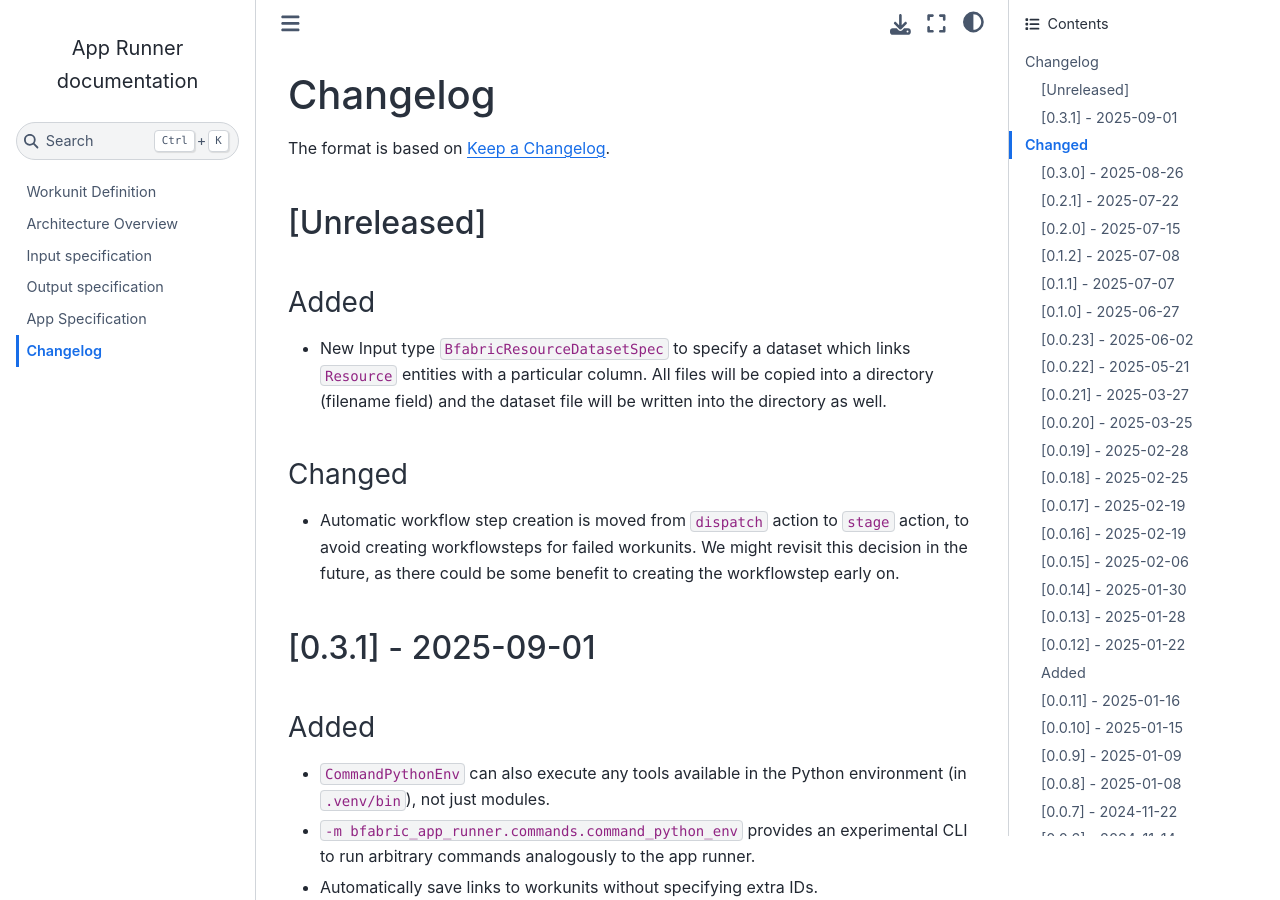
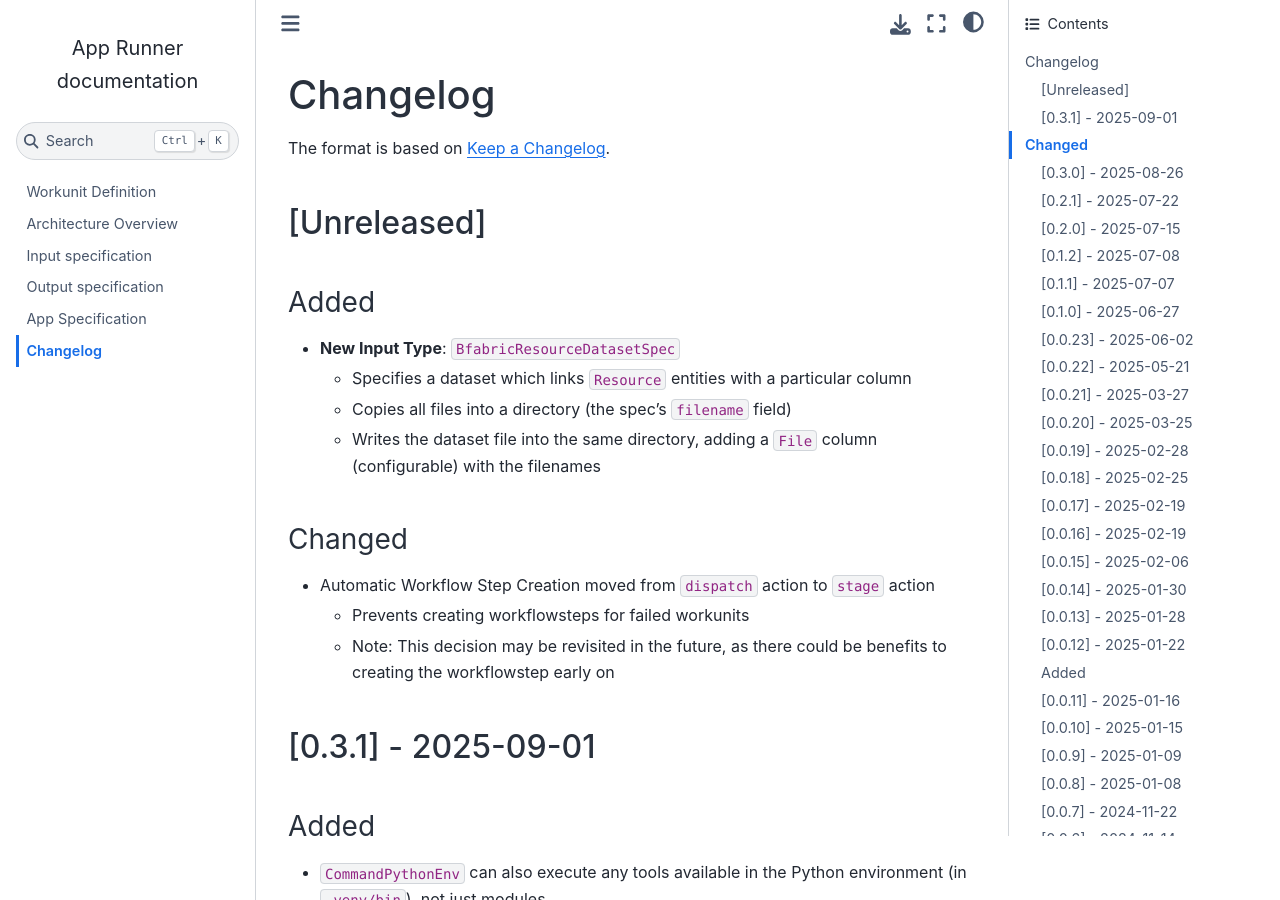
Before and after one commit to fgcz/bfabricPy, a Sphinx documentation site: the page built from bfabric_app_runner/docs/changelog.md, in a window 1280 px wide and 900 px high. Built offline with Sphinx 7.4.7 and the Sphinx Book theme 1.1.4, drawn with Linux system fonts in a browser that asks for light colours.

Commit message:
changelog entry

```diff
--- a/bfabric_app_runner/docs/changelog.md
+++ b/bfabric_app_runner/docs/changelog.md
@@ -6,14 +6,16 @@ The format is based on [Keep a Changelog](https://keepachangelog.com/en/1.1.0/).
 
 ### Added
 
-- New Input type `BfabricResourceDatasetSpec` to specify a dataset which links `Resource` entities with a particular column.
-    All files will be copied into a directory (filename field) and the dataset file will be written into the directory as well.
+- **New Input Type**: `BfabricResourceDatasetSpec`
+    - Specifies a dataset which links `Resource` entities with a particular column
+    - Copies all files into a directory (the spec's `filename` field)
+    - Writes the dataset file into the same directory, adding a `File` column (configurable) with the filenames
 
 ### Changed
 
-- Automatic workflow step creation is moved from `dispatch` action to `stage` action, to avoid creating workflowsteps
-    for failed workunits. We might revisit this decision in the future, as there could be some benefit to creating the
-    workflowstep early on.
+- Automatic Workflow Step Creation moved from `dispatch` action to `stage` action
+    - Prevents creating workflowsteps for failed workunits
+    - Note: This decision may be revisited in the future, as there could be benefits to creating the workflowstep early on
 
 ## \[0.3.1\] - 2025-09-01
 
```
